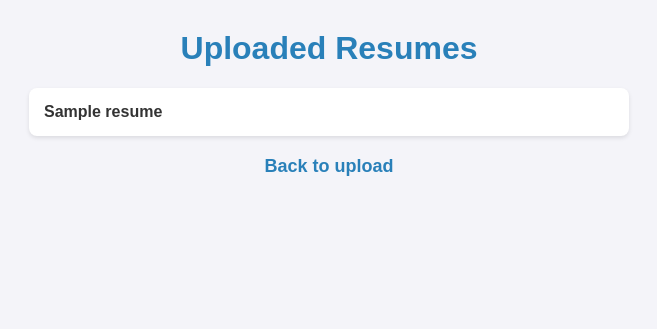
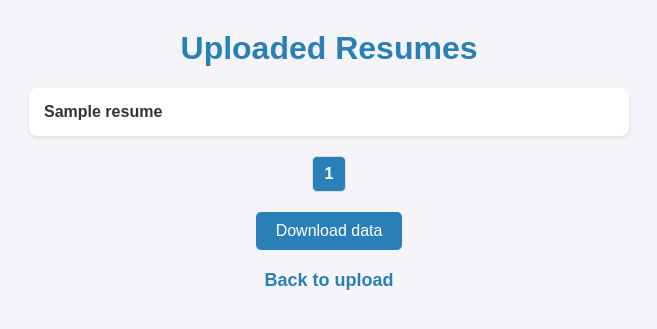
Before and after one commit to TheM1N9/ResumeDB, a Flask app: page /resumes in a window 1280 px wide. Shown: the top 329 px of the page, without its empty margins (311-968 px from the left). Run offline with Flask 3, Linux system fonts and the light colour scheme; tables that the repository leaves empty hold one stand-in row (values such as "Sample post").

Commit message:
- added file upload feature, updated gradio, - now we are updating chroma everytime when there is a change in the database.

```diff
--- a/lro/bot.py
+++ /dev/null
@@ -1 +0,0 @@
-print("this is not a good code")
--- a/organisation/app.py
+++ b/organisation/app.py
@@ -1,5 +1,15 @@
 import json
-from flask import Flask, request, render_template, redirect, url_for, flash, send_from_directory
+import chromadb
+from flask import (
+    Flask,
+    request,
+    render_template,
+    redirect,
+    url_for,
+    flash,
+    send_from_directory,
+    make_response,
+)
 import os
 from werkzeug.utils import secure_filename
 from langchain_community.document_loaders import PyPDFLoader, Docx2txtLoader, TextLoader
@@ -11,21 +21,24 @@ from dotenv import load_dotenv
 from sqlalchemy import create_engine, Column, String, JSON
 from sqlalchemy.ext.declarative import declarative_base
 from sqlalchemy.orm import sessionmaker
+import pandas as pd
+
+CHROMA_COLLECTION_NAME = os.getenv("CHROMA_COLLECTION_NAME", "my_collection1")
 
 load_dotenv()
 
-api_key = os.getenv('OPENAI_API_KEY')
+api_key = os.getenv("OPENAI_API_KEY")
 
 app = Flask(__name__)
-app.secret_key = 'supersecretkey'
+app.secret_key = "supersecretkey"
 
 # Create the uploads folder parallel to the current folder
 current_folder = os.path.dirname(os.path.abspath(__file__))
 parent_folder = os.path.dirname(current_folder)
-UPLOAD_FOLDER = os.path.join(parent_folder, 'uploads')
-ALLOWED_EXTENSIONS = {'pdf', 'doc', 'docx', 'txt', 'py', 'ipynb'}
+UPLOAD_FOLDER = os.path.join(parent_folder, "uploads")
+ALLOWED_EXTENSIONS = {"pdf", "doc", "docx", "txt", "py", "ipynb"}
 
-app.config['UPLOAD_FOLDER'] = UPLOAD_FOLDER
+app.config["UPLOAD_FOLDER"] = UPLOAD_FOLDER
 
 if not os.path.exists(UPLOAD_FOLDER):
     os.makedirs(UPLOAD_FOLDER)
@@ -35,8 +48,9 @@ DATABASE_URL = os.path.join(UPLOAD_FOLDER, "resumes.db")
 engine = create_engine(f"sqlite:///{DATABASE_URL}")
 Base = declarative_base()
 
+
 class Resume(Base):
-    __tablename__ = 'resumes'
+    __tablename__ = "resumes"
     id = Column(String, primary_key=True)  # ID should be a string (filename)
     name = Column(String, nullable=False)  # Name should be a string
     contact_details = Column(JSON, nullable=False)  # Contact details should be JSON
@@ -44,42 +58,52 @@ class Resume(Base):
     projects = Column(JSON, nullable=False)  # Projects should be JSON
     education = Column(JSON, nullable=False)  # Education should be JSON
     experience = Column(JSON, nullable=True)  # Experience should be JSON (nullable)
-    certifications = Column(JSON, nullable=True)  # Certifications should be JSON (nullable)
+    certifications = Column(
+        JSON, nullable=True
+    )  # Certifications should be JSON (nullable)
     achievements = Column(JSON, nullable=True)  # Achievements should be JSON (nullable)
+
 
 Base.metadata.create_all(engine)
 Session = sessionmaker(bind=engine)
 session = Session()
 
+
 def get_file_extension(filename):
-    return filename.rsplit('.', 1)[1].lower()
+    return filename.rsplit(".", 1)[1].lower()
+
 
 def allowed_file(filename):
     file_extension = get_file_extension(filename)
-    return '.' in filename and file_extension in ALLOWED_EXTENSIONS
+    return "." in filename and file_extension in ALLOWED_EXTENSIONS
+
 
 def pdf_file_loader(filename):
-    loader = PyPDFLoader(os.path.join(app.config['UPLOAD_FOLDER'], filename))
+    loader = PyPDFLoader(os.path.join(app.config["UPLOAD_FOLDER"], filename))
     pages = loader.load_and_split()
-    text = '\n'.join([page.page_content for page in pages])
+    text = "\n".join([page.page_content for page in pages])
     return text
 
+
 def doc_file_loader(filename):
-    loader = Docx2txtLoader(os.path.join(app.config['UPLOAD_FOLDER'], filename))
+    loader = Docx2txtLoader(os.path.join(app.config["UPLOAD_FOLDER"], filename))
     text = loader.load()
     return text
+
 
 @dataclass
 class OrganizeInput:
     """Class to represent the summarized input."""
+
     name: str
     contact_details: Dict[str, str]
     skills: Dict[str, str]
     projects: List[Dict[str, str]]
     education: List[Dict[str, str]]
     experience: Dict[str, str]
-    certifications: Dict[str,str]
-    achievements: Dict[str,str]
+    certifications: Dict[str, str]
+    achievements: Dict[str, str]
+
 
 def generate_data(text):
     template = """you will be given a resume of a person.
@@ -90,11 +114,13 @@ def generate_data(text):
     llm = ChatOpenAI(api_key=api_key, max_tokens=3000, temperature=0.7)
     json_llm = llm.bind(response_format={"type": "json_object"})
     llm_chain = prompt | json_llm
-    question = 'create a json format of the resume with all the key details. resume: ' + text
+    question = (
+        "create a json format of the resume with all the key details. resume: " + text
+    )
     final = llm_chain.invoke(input=question)
-    print('--------------------------------------------------')
+    print("--------------------------------------------------")
     print(final.content)
-    print('--------------------------------------------------')
+    print("--------------------------------------------------")
     print(type(final.content))
     try:
         # Attempt to parse the summarized input as JSON
@@ -111,9 +137,10 @@ def generate_data(text):
         experience=final_dict.get("experience", {}),
         projects=final_dict.get("projects", []),
         certifications=final_dict.get("certifications", {}),
-        achievements=final_dict.get("achievements",{})
+        achievements=final_dict.get("achievements", {}),
     )
     return final_dict
+
 
 def save_to_database(data, file):
     # Serialize data to JSON
@@ -131,13 +158,13 @@ def save_to_database(data, file):
     if existing_resume:
         # Update existing resume
         existing_resume.name = data.name
-        existing_resume.contact_details = contact_details
-        existing_resume.skills = skills
-        existing_resume.education = education
-        existing_resume.experience = experience
-        existing_resume.projects = projects
-        existing_resume.certifications = certifications
-        existing_resume.achievements = achievements
+        existing_resume.contact_details = data.contact_details
+        existing_resume.skills = data.skills
+        existing_resume.education = data.education
+        existing_resume.experience = data.experience
+        existing_resume.projects = data.projects
+        existing_resume.certifications = data.certifications
+        existing_resume.achievements = data.achievements
     else:
         # Create a new resume
         resume = Resume(
@@ -149,57 +176,153 @@ def save_to_database(data, file):
             experience=experience,
             projects=projects,
             certifications=certifications,
-            achievements=achievements
+            achievements=achievements,
         )
         session.add(resume)
 
     session.commit()
 
-@app.route('/')
+
+def save_to_chroma(data, file):
+    try:
+        chroma_client = chromadb.PersistentClient(path="../chroma")
+        collection_name = CHROMA_COLLECTION_NAME
+        collections = [col.name for col in chroma_client.list_collections()]
+
+        # Create or get existing collection
+        if collection_name in collections:
+            chroma_collection = chroma_client.get_collection(collection_name)
+        else:
+            chroma_collection = chroma_client.create_collection(collection_name)
+            print(f"New collection '{collection_name}' created.")
+
+        # Prepare data for upsert
+        combined_text = str(
+            [data.name, data.skills, data.projects, data.certifications]
+        )
+
+        # Serialize metadata to a JSON string
+        meta_data = {
+            "contact_details": data.contact_details,
+            "education": data.education,
+            "experience": data.experience,
+            "achievements": data.achievements,
+        }
+        serialized_meta_data = json.dumps(meta_data)
+
+        # Upsert into Chroma
+        chroma_collection.upsert(
+            documents=[combined_text],
+            ids=[file],
+            metadatas=[{"student_details": serialized_meta_data}],
+        )
+        print(f"Data for '{file}' successfully saved to Chroma.")
+
+    except Exception as e:
+        print(f"An error occurred while saving to Chroma: {e}")
+
+
+@app.route("/")
 def index():
-    return render_template('index.html')
+    return render_template("index.html")
 
-@app.route('/upload', methods=['POST'])
+
+@app.route("/upload", methods=["POST"])
 def upload():
-    if 'resumeFiles' not in request.files:
-        flash('No file part')
+    # Handling multiple file uploads
+    files = request.files.getlist("resumeFiles")
+    # Handling folder upload
+    folder = request.files.getlist("resumeFolder")
+
+    all_files = files + folder
+
+    if not all_files:
+        flash("No files or folder selected")
         return redirect(request.url)
 
-    files = request.files.getlist('resumeFiles')
+    for file in all_files:
+        if file and allowed_file(file.filename):
+            filename = secure_filename(file.filename)
+            file.save(os.path.join(app.config["UPLOAD_FOLDER"], filename))
 
-    if not files:
-        flash('No selected file')
-        return redirect(request.url)
+            file_extension = get_file_extension(filename)
+            if file_extension == "pdf":
+                content = pdf_file_loader(filename)
+            elif file_extension in ["doc", "docx"]:
+                content = doc_file_loader(filename)
+            # Add other file type handling if necessary
 
-    for file in files:
-        if file.filename == '':
-            continue
-        if file and allowed_file(file.filename):
-            filename = secure_filename(file.filename) # type: ignore
-            file.save(os.path.join(app.config['UPLOAD_FOLDER'], filename))
-            if get_file_extension(filename) == 'pdf':
-                pdf_content = pdf_file_loader(filename)
-                print(pdf_content)
-                resume_data = generate_data(pdf_content)
-                save_to_database(resume_data, filename)
+            resume_data = generate_data(content)
+            save_to_database(resume_data, filename)
+            save_to_chroma(resume_data, filename)
 
-            elif get_file_extension(filename) == 'doc':
-                doc_content = doc_file_loader(filename)
-                print(doc_content)
-                resume_data = generate_data(doc_content)
-                save_to_database(resume_data, filename)
+    flash("Files and/or folder uploaded successfully")
+    return redirect(url_for("index"))
 
-    flash('Files uploaded successfully')
-    return redirect(url_for('index'))
 
-@app.route('/resumes')
+@app.route("/resumes")
 def list_resumes():
+    # Get the page number from the URL query string
+    page = request.args.get("page", 1, type=int)
+    per_page = 10  # Number of resumes to display per page
+
+    # Query all resumes from the database
     resumes = session.query(Resume).all()
-    return render_template('resumes.html', resumes=resumes)
 
-@app.route('/uploads/<filename>')
+    # Calculate the total number of pages
+    total_pages = (len(resumes) + per_page - 1) // per_page
+
+    # Slice the resumes list to get the resumes for the current page
+    start = (page - 1) * per_page
+    end = start + per_page
+    resumes_paginated = resumes[start:end]
+
+    # Render the template with the paginated resumes
+    return render_template(
+        "resumes.html", resumes=resumes_paginated, page=page, total_pages=total_pages
+    )
+
+
+@app.route("/uploads/<filename>")
 def uploaded_file(filename):
-    return send_from_directory(app.config['UPLOAD_FOLDER'], filename)
+    return send_from_directory(app.config["UPLOAD_FOLDER"], filename)
 
-if __name__ == '__main__':
-    app.run(host='0.0.0.0', port=5000, debug=True)
+
+@app.route("/download-data", methods=["GET"])
+def download_data():
+    # Query all resume data from the database
+    resumes = session.query(Resume).all()
+
+    # Convert data to a list of dictionaries
+    resume_data = []
+    for resume in resumes:
+        resume_data.append(
+            {
+                "id": resume.id,
+                "name": resume.name,
+                "contact_details": resume.contact_details,  # No need to load it again if it's already a dict
+                "skills": resume.skills,  # Assuming these are already dicts/arrays
+                "education": resume.education,
+                "experience": resume.experience if str(resume.experience) else None,
+                "projects": resume.projects,
+                "certifications": (
+                    resume.certifications if str(resume.certifications) else None
+                ),
+                "achievements": (
+                    resume.achievements if str(resume.achievements) else None
+                ),
+            }
+        )
+
+    # Convert list of dictionaries to DataFrame
+    df = pd.DataFrame(resume_data)
+
+    # Convert DataFrame to CSV and prepare response
+    response = make_response(df.to_csv(index=False))
+    response.headers["Content-Disposition"] = "attachment; filename=resumes.csv"
+    response.headers["Content-Type"] = "text/csv"
+    return response
+
+
+if __name__ == "__main__":
+    app.run(host="0.0.0.0", port=5000, debug=True)
--- a/organisation/templates/resumes.html
+++ b/organisation/templates/resumes.html
@@ -66,6 +66,60 @@
       .back-link a:hover {
         text-decoration: underline;
       }
+
+      button {
+        background-color: #2980b9;
+        color: white;
+        padding: 10px 20px;
+        border: none;
+        border-radius: 5px;
+        font-size: 16px;
+        cursor: pointer;
+        transition: background-color 0.3s ease;
+        display: block;
+        margin: 20px auto;
+        max-width: 200px;
+      }
+
+      button:hover {
+        background-color: #21618c;
+      }
+
+      /* ... (rest of your CSS) ... */
+
+.pagination {
+  display: flex;
+  justify-content: center;
+  margin-top: 20px;
+}
+
+.pagination a {
+  display: inline-block;
+  padding: 8px 12px;
+  margin: 0 5px;
+  border: 1px solid #ddd;
+  border-radius: 5px;
+  text-decoration: none;
+  color: #333;
+  font-weight: bold;
+}
+
+.pagination a:hover {
+  background-color: #2980b9;
+  color: #fff;
+}
+
+.pagination strong {
+  display: inline-block;
+  padding: 8px 12px;
+  margin: 0 5px;
+  border: 1px solid #ddd;
+  border-radius: 5px;
+  background-color: #2980b9;
+  color: #fff;
+  font-weight: bold;
+}
+
     </style>
   </head>
   <body>
@@ -77,6 +131,28 @@
       </a>
       {% endfor %}
     </ul>
+
+  <div class="pagination">
+    {% if page > 1 %}
+        <a href="{{ url_for('list_resumes', page=page-1) }}">Previous</a>
+    {% endif %}
+
+    {% for p in range(1, total_pages + 1) %}
+        {% if p == page %}
+            <strong>{{ p }}</strong>
+        {% else %}
+            <a href="{{ url_for('list_resumes', page=p) }}">{{ p }}</a>
+        {% endif %}
+    {% endfor %}
+
+    {% if page < total_pages %}
+        <a href="{{ url_for('list_resumes', page=page+1) }}">Next</a>
+    {% endif %}
+</div>
+
+    <a href="{{ url_for('download_data') }}">
+      <button>Download data</button>
+    </a>
     <div class="back-link">
       <a href="{{ url_for('index') }}">Back to upload</a>
     </div>
--- a/pyproject.toml
+++ b/pyproject.toml
@@ -23,6 +23,7 @@ sqlalchemy = "^2.0.31"
 
 gradio = "^4.37.2"
 chromadb = "^0.5.3"
+pandas = "^2.2.2"
 [build-system]
 requires = ["poetry-core"]
 build-backend = "poetry.core.masonry.api"
```
Also changed, not shown: organisation/templates/index.html (+56 -21 lines), recruiter/nlqs/database/sqlite.py (+17 -13 lines), recruiter/nlqs/query.py (+141 -72 lines), recruiter/nlqs/workflow.py (+11 -12 lines), recruiter/scripts/description_generator.py (+38 -33 lines), recruiter/scripts/gradio_bot.py (+5 -3 lines), 1 other file.
